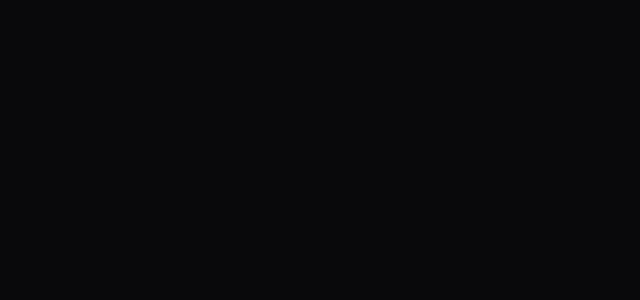
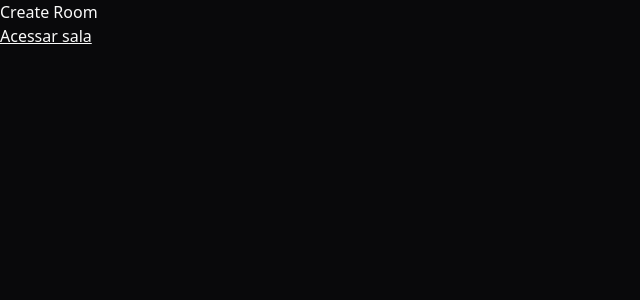
Before and after one commit to MarcosWinicios/agents-web, a React (Vite) app: page / in a window 1280 px wide. Shown: the top 300 px of the page, without its empty margins (0-640 px from the left). Built offline with nearby package versions, Linux system fonts and the light colour scheme.

Commit message:
feat(route): Add router between pages

```diff
--- a/src/app.tsx
+++ b/src/app.tsx
@@ -1,5 +1,14 @@
-import './index.css';
+import { BrowserRouter, Route, Routes } from 'react-router-dom';
+import { CreateRoom } from './pages/create-room';
+import { Room } from './pages/room';
 
 export function App() {
-  return <div />;
+  return (
+    <BrowserRouter>
+      <Routes>
+        <Route element={<CreateRoom />} index />
+        <Route element={<Room />} path="/room" />
+      </Routes>
+    </BrowserRouter>
+  );
 }
--- /dev/null
+++ b/src/pages/create-room.tsx
@@ -0,0 +1,12 @@
+import { Link } from 'react-router-dom';
+
+export function CreateRoom() {
+  return (
+    <div>
+      <div> Create Room</div>
+      <Link className="underline" to="/room">
+        Acessar sala
+      </Link>
+    </div>
+  );
+}
--- /dev/null
+++ b/src/pages/room.tsx
@@ -0,0 +1,3 @@
+export function Room() {
+  return <div>Room Details</div>;
+}
```
